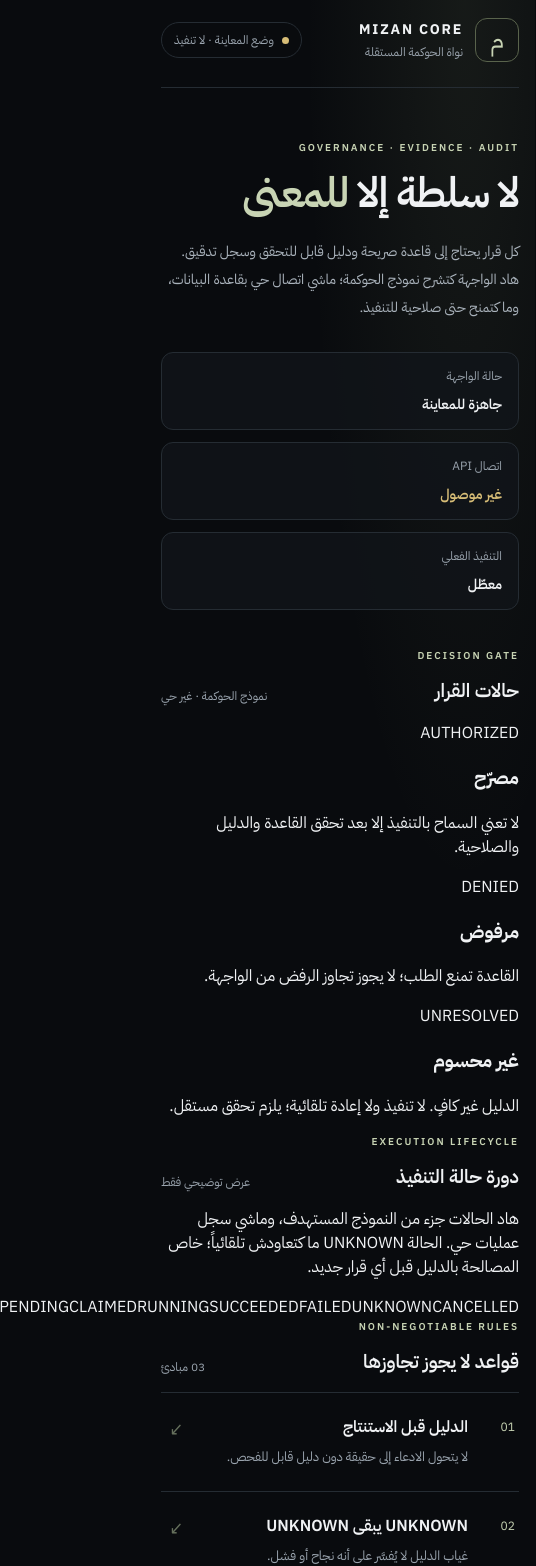
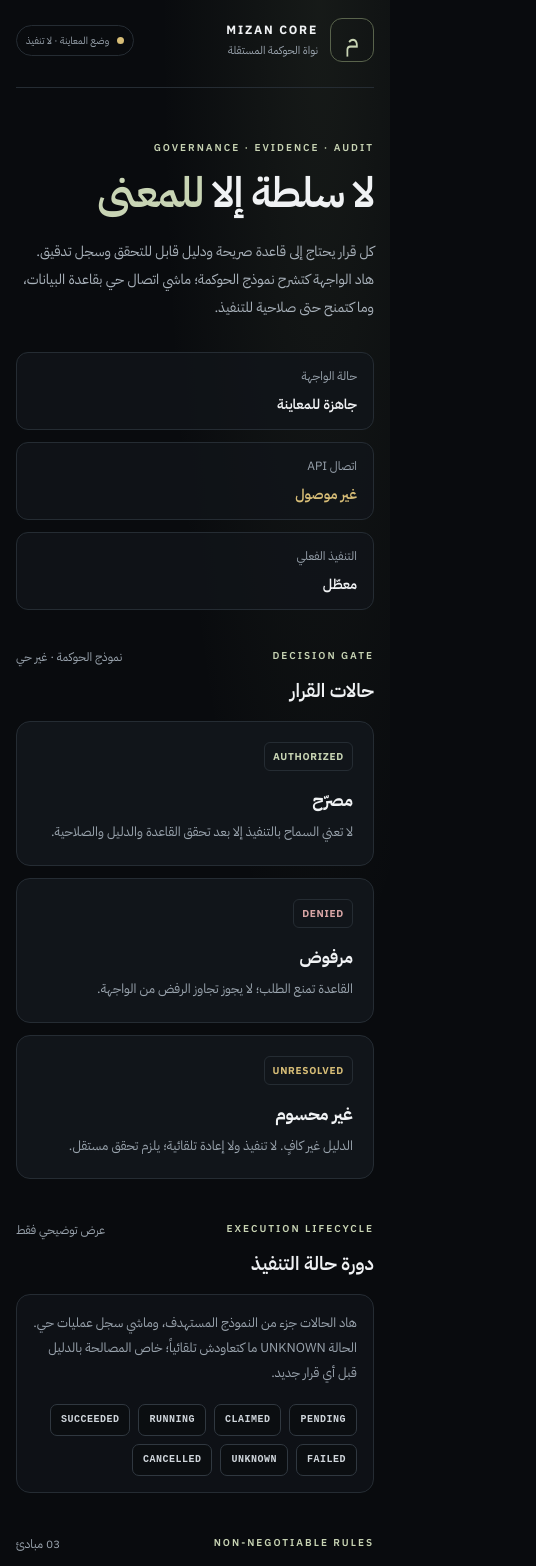
Before and after one commit to mnbkmorc-ops12/Moroco-atlas-, a Next.js app in the folder apps/web/: page / in a window 390 px wide. Shown: the top 1566 px of the page, 536 px wide, since content can reach past the window. Built offline with nearby package versions, Linux system fonts and the light colour scheme.

Commit message:
style(web): add responsive governance and execution state panels

```diff
--- a/apps/web/app/globals.css
+++ b/apps/web/app/globals.css
@@ -15,6 +15,10 @@
 .intro{max-width:680px;color:#aab3bc;font-size:16px;line-height:2;margin:20px 0 30px}
 .status-row{display:grid;grid-template-columns:repeat(3,minmax(0,1fr));gap:12px}.status-card{padding:17px 18px;background:rgba(17,21,26,.8);border:1px solid var(--line);border-radius:12px}.status-card span,.status-card strong{display:block}.status-card span{font-size:12px;color:var(--muted);margin-bottom:9px}.status-card strong{font-size:14px;font-weight:600}.status-card .muted{color:#d7bd77}
 .section-heading{display:flex;justify-content:space-between;align-items:end;margin-bottom:16px}.section-heading h2{font-size:22px;margin:0;font-weight:600}.count{font-size:12px;color:var(--muted)}
+.decision-grid{display:grid;grid-template-columns:repeat(3,minmax(0,1fr));gap:12px;margin-bottom:42px}.decision-card{background:var(--panel);border:1px solid var(--line);border-radius:14px;padding:20px;min-height:170px}.decision-code{display:inline-flex;font-size:10px;font-weight:700;letter-spacing:.7px;border:1px solid var(--line);border-radius:6px;padding:6px 8px}.state-authorized{color:#c8d4b4}.state-denied{color:#d9a6a6}.state-unresolved{color:#d7bd77}.decision-card h3{font-size:17px;margin:17px 0 7px}.decision-card p,.execution-panel p{color:var(--muted);font-size:13px;line-height:1.9;margin:0}
+.execution-heading{margin-top:6px}.execution-panel{background:rgba(17,21,26,.7);border:1px solid var(--line);border-radius:14px;padding:22px;margin-bottom:42px}.state-list{display:flex;flex-wrap:wrap;gap:8px;margin-top:18px}.state-list span{font:600 10px/1.4 ui-monospace,monospace;letter-spacing:.5px;padding:8px 10px;border:1px solid #303840;border-radius:7px;color:#d0d6dc;background:#0b0e11}
+.rules-heading{margin-bottom:16px}
 .principles{border-top:1px solid var(--line)}.principle{display:grid;grid-template-columns:55px 1fr 24px;gap:12px;align-items:start;padding:22px 4px;border-bottom:1px solid var(--line)}.principle-code{font-size:12px;color:var(--accent);padding-top:3px}.principle h3{margin:0 0 6px;font-size:16px;font-weight:600}.principle p{margin:0;color:var(--muted);font-size:13px;line-height:1.9}.arrow{color:#65705c;font-size:18px}
 footer{display:flex;justify-content:space-between;gap:12px;color:#68727b;font-size:11px;padding-top:24px}
-@media(max-width:640px){.shell{padding:18px 16px}.hero{padding:52px 0 38px}h1{letter-spacing:-1px}.intro{font-size:14px}.status-row{grid-template-columns:1fr}.status-card{padding:14px 16px}.principle{grid-template-columns:35px 1fr 18px}.section-heading h2{font-size:19px}footer{flex-direction:column;gap:6px}}
+@media(max-width:720px){.decision-grid{grid-template-columns:1fr}.decision-card{min-height:0}.section-heading{gap:12px;align-items:start}.count{text-align:left}.execution-panel{padding:16px}}
+@media(max-width:640px){.shell{padding:18px 16px}.hero{padding:52px 0 38px}h1{letter-spacing:-1px}.intro{font-size:14px}.status-row{grid-template-columns:1fr}.status-card{padding:14px 16px}.principle{grid-template-columns:35px 1fr 18px}.section-heading h2{font-size:19px}footer{flex-direction:column;gap:6px}.environment{font-size:10px;padding:7px 9px}.brand strong{font-size:12px}.brand small{font-size:11px}}
```
